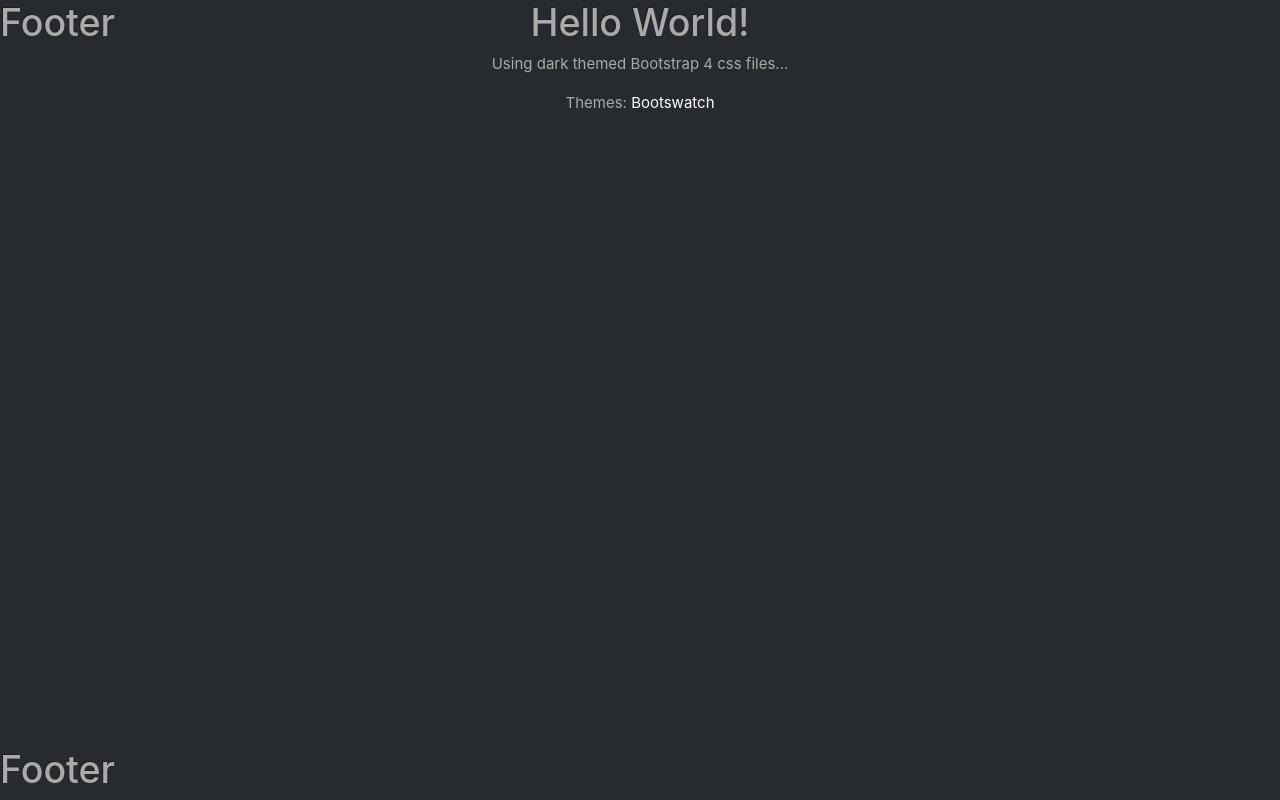
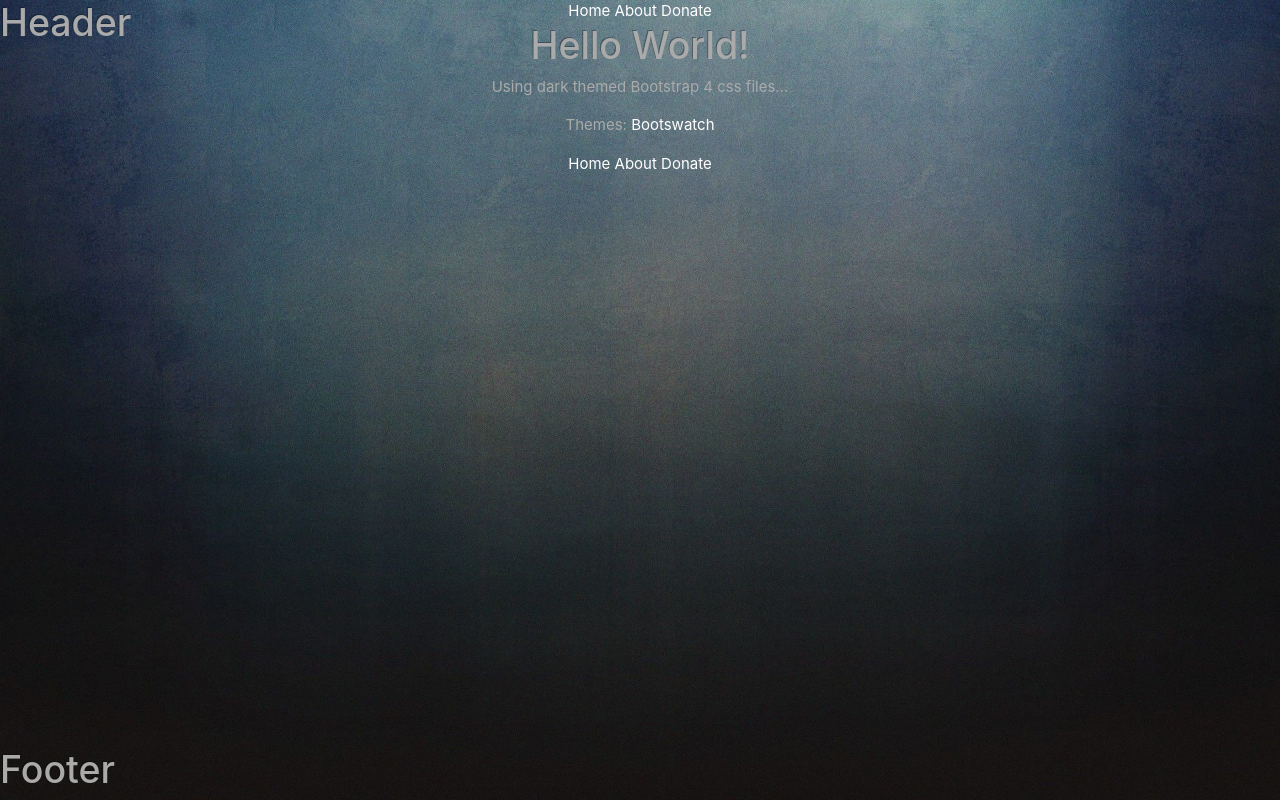
Before and after one commit to maximstewart/Flask-Project-Template, a Flask app: page / in a window 1280 px wide. Run offline with Flask 2, Linux system fonts and the light colour scheme; some libraries are stand-ins or nearby versions.

Commit message:
Improved block selection

```diff
--- /dev/null
+++ b/src/core/templates/body-footer.html
@@ -0,0 +1,11 @@
+<div class="container">
+    <div class="row">
+        <div class="col justify-content-center text-center">
+            <nav>
+                <a href="#">Home</a>
+                <a href="#">About</a>
+                <a href="#">Donate</a>
+            </nav>
+        </div>
+    </div>
+</div>
--- /dev/null
+++ b/src/core/templates/body-header.html
@@ -0,0 +1,11 @@
+<div class="container">
+    <div class="row">
+        <div class="col justify-content-center text-center">
+            <nav>
+                <a href="#">Home</a>
+                <a href="#">About</a>
+                <a href="#">Donate</a>
+            </nav>
+        </div>
+    </div>
+</div>
--- a/src/core/templates/index.html
+++ b/src/core/templates/index.html
@@ -1,10 +1,10 @@
 {% extends "layout.html" %}
 
-{% block body_header %}
-<h1 style=" position: fixed; top: 0em;">Footer</h1>
-{% endblock body_header %}
+{% block body_header_additional %}
+<h1 style=" position: fixed; top: 0em;">Header</h1>
+{% endblock body_header_additional %}
 
-{% block content %}
+{% block body_content %}
     <div class="container">
         <div class="row">
             <div class="col justify-content-center text-center">
@@ -14,16 +14,16 @@
             </div>
         </div>
     </div>
-{% endblock content %}
+{% endblock body_content %}
 
 
-{% block body_footer %}
+{% block body_footer_additional %}
 <h1 style=" position: fixed; bottom: 0em;">Footer</h1>
-{% endblock body_footer %}
+{% endblock body_footer_additional %}
 
-{% block body_scripts %}
+{% block body_scripts_additional %}
     <script src="{{ url_for('static', filename='js/ui-logic.js')}}"></script>
     <script src="{{ url_for('static', filename='js/post-ajax.js')}}"></script>
     <script src="{{ url_for('static', filename='js/ajax.js')}}"></script>
     <script src="{{ url_for('static', filename='js/events.js')}}"></script>
-{% endblock body_scripts %}
+{% endblock body_scripts_additional %}
--- a/src/core/templates/layout.html
+++ b/src/core/templates/layout.html
@@ -8,39 +8,60 @@
         <title>App</title>
     {% endif %}
 
-    <link rel="shortcut icon" href="{{ url_for('static', filename='favicon.png') }}">
-    <link rel="stylesheet" href="{{ url_for('static', filename='css/bootstrap/bootstrap.min.css')}}">
-    <link rel="stylesheet" href="{{ url_for('static', filename='css/bootstrap/bootstrap-datepicker.css')}}">
-
+    <!-- Site CSS -->
     {% block header_css %}
+    <!-- Bootstrap CSS -->
+        <link rel="shortcut icon" href="{{ url_for('static', filename='favicon.ico') }}">
+        <link rel="stylesheet" href="{{ url_for('static', filename='css/bootstrap/bootstrap.min.css')}}">
+        <link rel="stylesheet" href="{{ url_for('static', filename='css/bootstrap/bootstrap-datepicker.css')}}">
+        <link rel="stylesheet" href="{{ url_for('static', filename='css/main.css')}}">
+        {% block header_css_additional %}
+        {% endblock header_css_additional %}
     {% endblock %}
 
     {% block header_scripts %}
+        {% block header_scripts_additional %}
+        {% endblock header_scripts_additional %}
     {% endblock %}
-
 </head>
 <body>
+    <img id="bg" src="{{ url_for('static', filename='imgs/backgrounds/background.jpg')}}" alt="{{title}} Background Logo" />
+
 
 {% block body_header %}
+    {% include "body-header.html" %}
+
+    {% block body_header_additional %}
+    {% endblock body_header_additional%}
 {% endblock %}
 
-{% block content %}
+
+
+{% block body_content %}
+    {% block body_content_additional %}
+    {% endblock body_content_additional%}
 {% endblock %}
 
 
 {% block body_footer %}
+    {% include "body-footer.html" %}
+
+    {% block body_footer_additional %}
+    {% endblock body_footer_additional%}
 {% endblock %}
 
-<!-- For Bootstrap in this exact order... -->
-<script src="{{ url_for('static', filename='js/bootstrap/jquery-3.3.1.slim.min.js')}}"></script>
-<script src="{{ url_for('static', filename='js/bootstrap/popper.min.js')}}"></script>
-<script src="{{ url_for('static', filename='js/bootstrap/bootstrap.min.js')}}"></script>
-
-<!-- For DatePicker -->
-<script src="{{ url_for('static', filename='js/bootstrap/moment.min.js')}}"></script>
-<script src="{{ url_for('static', filename='js/bootstrap/bootstrap-datepicker.min.js')}}"></script>
 
 {% block body_scripts %}
+<!-- For Bootstrap in this exact order... -->
+    <script src="{{ url_for('static', filename='js/bootstrap/jquery-3.3.1.slim.min.js')}}"></script>
+    <script src="{{ url_for('static', filename='js/bootstrap/popper.min.js')}}"></script>
+    <script src="{{ url_for('static', filename='js/bootstrap/bootstrap.min.js')}}"></script>
+
+    <!-- For DatePicker -->
+    <script src="{{ url_for('static', filename='js/bootstrap/moment.min.js')}}"></script>
+    <script src="{{ url_for('static', filename='js/bootstrap/bootstrap-datepicker.min.js')}}"></script>
+    {% block body_scripts_additional %}
+    {% endblock body_scripts_additional%}
 {% endblock %}
 
 </body>
```
Also changed, not shown: src/core/templates/header-menu.html (deleted, +0 -12 lines), src/core/static/imgs/backgrounds/background.jpg (added), src/core/static/imgs/placeholder.png (deleted).
